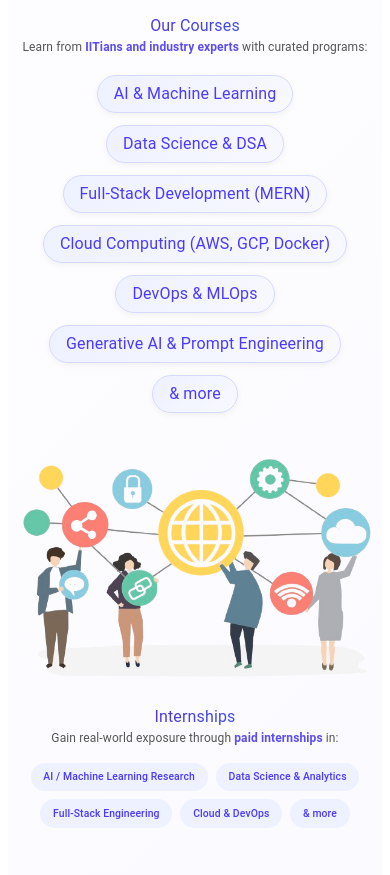
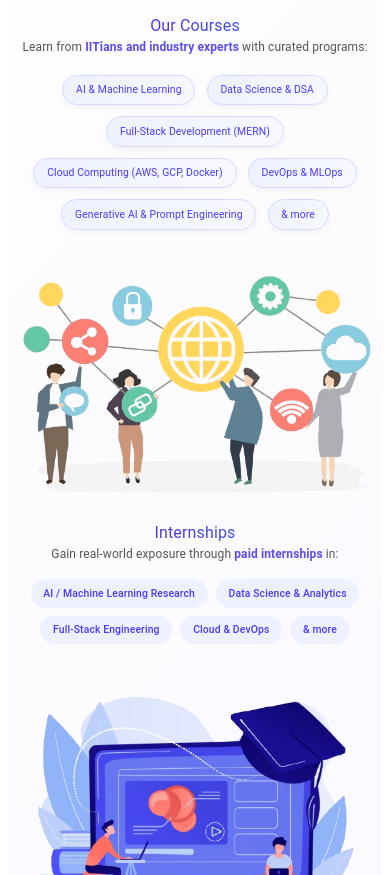
Before and after one commit to vishcanu/haasutech-web, an Astro site: page /about in a window 390 px wide. Shown: the part 953-1828 px from the top of the page. Built offline with nearby package versions, Linux system fonts and the light colour scheme; Astro itself is replaced by a stand-in of ours.

Commit message:
added changes

```diff
--- a/src/components/about/About.jsx
+++ b/src/components/about/About.jsx
@@ -104,7 +104,7 @@
         ].map((course, index) => (
           <div key={index} className={styles.courseCard}>
 
-            <Typography variant="body1" className={styles.courseName}>
+            <Typography  className={styles.courseName}>
               {course.name}
             </Typography>
           </div>
--- a/src/components/about/About.module.css
+++ b/src/components/about/About.module.css
@@ -80,7 +80,7 @@
   display: flex;
   align-items: center;
   justify-content: center;
-  padding: 0.4rem 1rem;
+  padding: 0.4rem 0.8rem;
   background: linear-gradient(135deg, #eef1ff, #f8f9ff);
   border: 1px solid #d6d9ff;
   border-radius: 50px;
@@ -91,6 +91,9 @@
   cursor: pointer;
   transition: all 0.3s ease;
   text-align: center;
+}
+.courseName {
+  font-size: 0.85rem !important;
 }
 
 .courseCard:hover {
@@ -157,11 +160,14 @@
   border-radius: 20px;
   transition: background 0.3s ease;
 }
+.courseName {
+  font-size: 0.65rem !important;
+}
 .courseCard {
   display: flex;
   align-items: center;
   justify-content: center;
-  padding: 0.4rem 1rem;
+  padding: 0.4rem 0.8rem;
   background: linear-gradient(135deg, #eef1ff, #f8f9ff);
   border: 1px solid #d6d9ff;
   border-radius: 20px;
@@ -190,11 +196,14 @@
   border-radius: 20px;
   transition: background 0.3s ease;
 }
+.courseName {
+  font-size: 0.65rem !important;
+}
 .courseCard {
   display: flex;
   align-items: center;
   justify-content: center;
-  padding: 0.4rem 1rem;
+  padding: 0.4rem 0.8rem;
   background: linear-gradient(135deg, #eef1ff, #f8f9ff);
   border: 1px solid #d6d9ff;
   border-radius: 20px;
```
